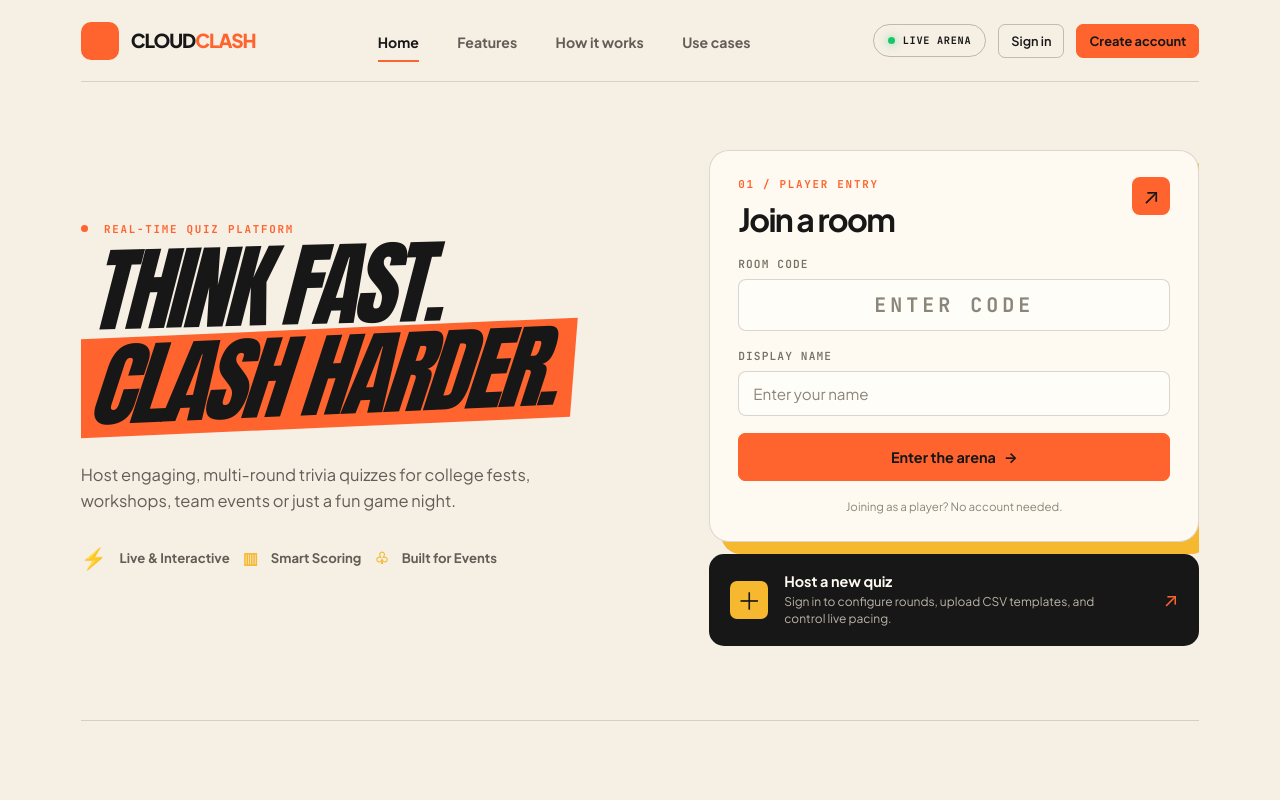
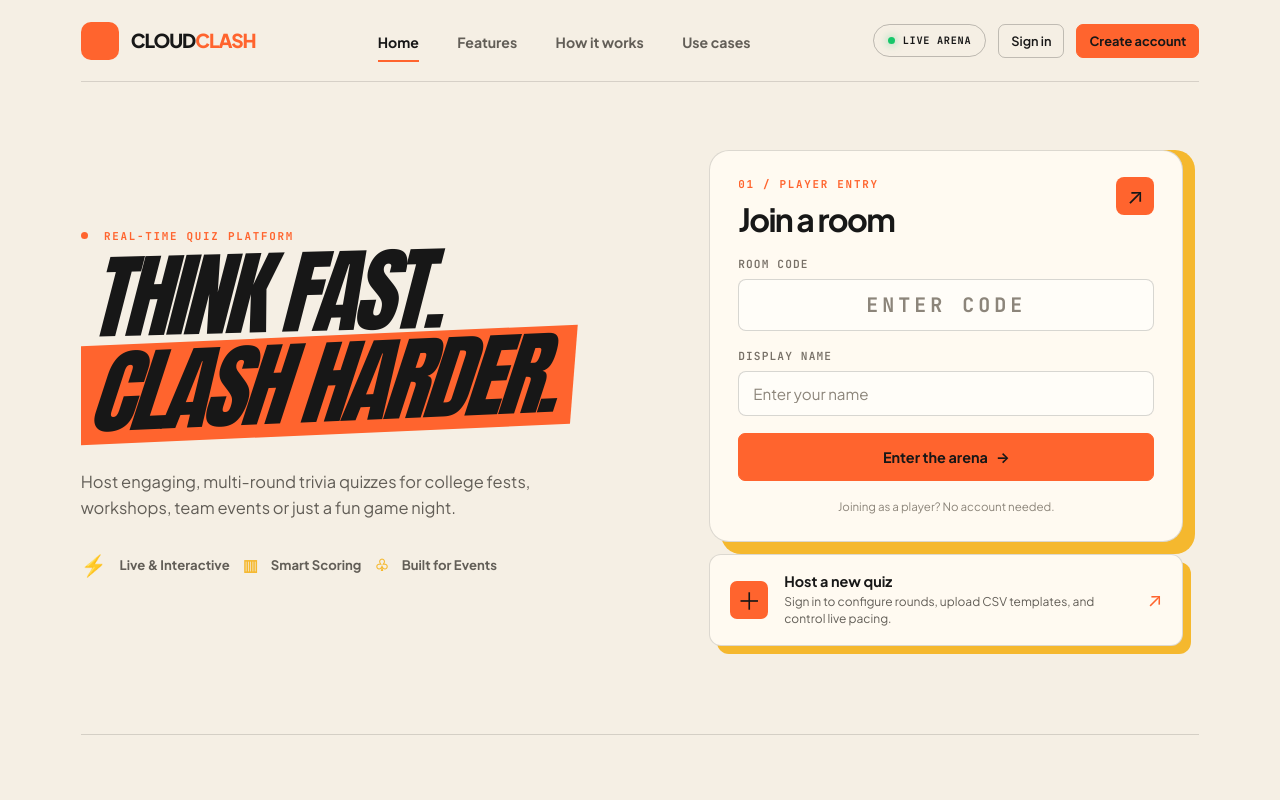
Before and after one commit to abhishek2k4/CloudClash, a React (Vite) app in the folder client/: page / in a window 1280 px wide. Shown: the top 800 px of the page. Built offline with nearby package versions, Linux system fonts and the light colour scheme; no server answers; a web font is replaced by a local one.

Commit message:
Fix join card shadow clipping and lighten host quiz action

```diff
--- a/client/src/styles/global.css
+++ b/client/src/styles/global.css
@@ -2290,3 +2290,40 @@ body:has(.landing-shell) #root { background:#f5efe4 !important; }
 @media (max-width:760px) {
   .landing-hero-section { background-image:none !important; }
 }
+
+
+/* Keep the join-card offset shadow visible and give host action matching treatment */
+.landing-entry-stack {
+  padding-right:16px;
+  padding-bottom:14px;
+}
+.landing-shell .quick-join-card {
+  width:100%;
+  box-shadow:12px 12px 0 #f5b82e, 12px 0 0 #f5b82e !important;
+}
+.landing-shell .host-launch-card {
+  background:#fffaf1 !important;
+  color:#171717 !important;
+  border:1px solid rgba(23,23,23,.15) !important;
+  box-shadow:8px 8px 0 #f5b82e !important;
+  border-radius:12px !important;
+}
+.landing-shell .host-launch-card:hover {
+  background:#fffdf8 !important;
+  border-color:rgba(23,23,23,.28) !important;
+  transform:translateY(-2px);
+}
+.landing-shell .host-launch-card .host-launch-copy strong { color:#171717 !important; }
+.landing-shell .host-launch-card .host-launch-copy small { color:#625e57 !important; }
+.landing-shell .host-launch-card .host-launch-symbol {
+  background:#ff642e !important;
+  color:#171717 !important;
+}
+.landing-shell .host-launch-card .host-launch-arrow { color:#ff642e !important; }
+@media (max-width:760px) {
+  .landing-entry-stack { padding-right:9px; padding-bottom:9px; }
+  .landing-shell .quick-join-card {
+    box-shadow:7px 7px 0 #f5b82e, 7px 0 0 #f5b82e !important;
+  }
+  .landing-shell .host-launch-card { box-shadow:6px 6px 0 #f5b82e !important; }
+}
```
